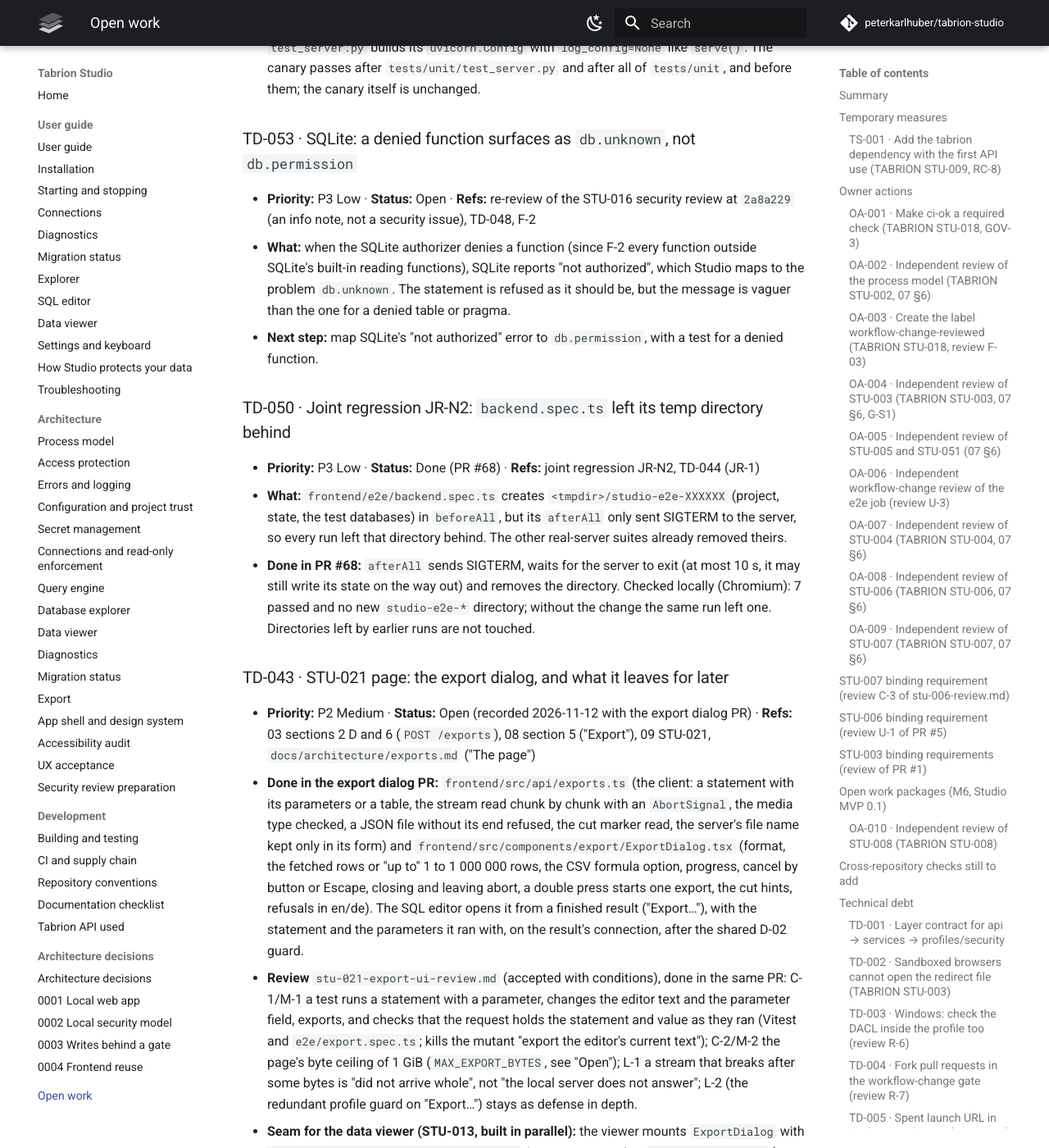
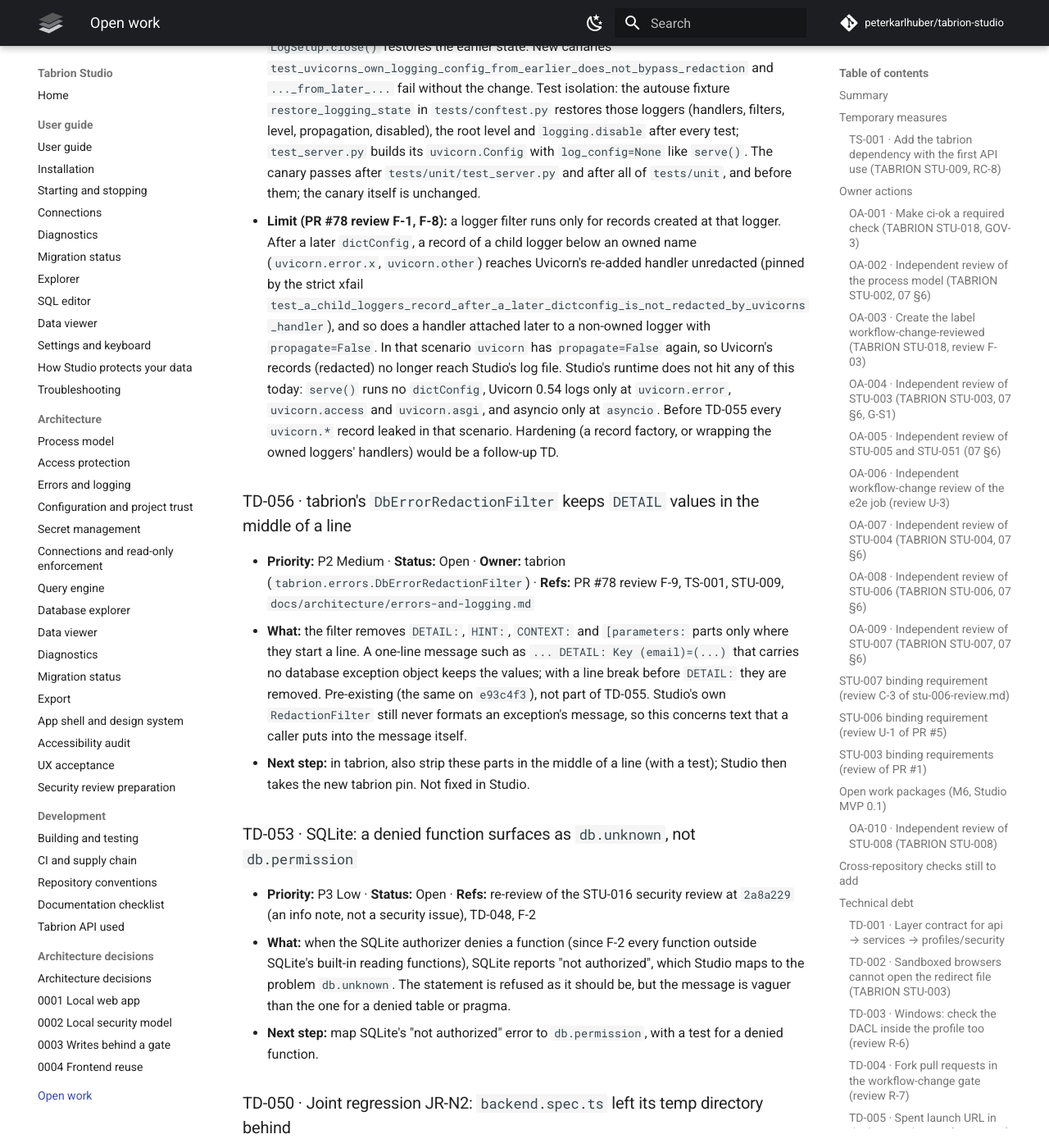
Before and after one commit to peterkarlhuber/tabrion-studio, an MkDocs documentation site: the page built from docs/TODO.md, in a window 1280 px wide and 1400 px high, scrolled down 60869 px. Shown: the whole window at 82% size. Built offline with MkDocs 1.6.1 and Material for MkDocs 9.7.7, drawn with Linux system fonts in a browser that asks for light colours; comment, search, counter and statistics services are not loaded; some of the changed text lies outside the part shown.

Commit message:
TD-055 review (PR #78): narrow the logger-filter claim, pin its limit, TD-056
F-1: the docstring and errors-and-logging.md now promise redaction only for
records logged at the owned loggers; TD-055 records the child-logger and
later-handler limit and F-8, pinned by a strict xfail canary.
F-3: the paragraph moves below the handler table. F-4: TODO names PR #78.
F-5: a unit test keeps the fixture's list equal to OWNED_LOGGERS.
F-9: TD-056 (tabrion's DbErrorRedactionFilter keeps mid-line DETAIL values).

Co-Authored-By: Claude Opus 5.5 <noreply@anthropic.com>
Claude-Session: https://claude.ai/code/session_011tY7TC7Nu5VGro3DJGJcv8

```diff
--- a/docs/TODO.md
+++ b/docs/TODO.md
@@ -71,7 +71,8 @@
 | TD-046 STU-050 UX acceptance: what the MVP does not meet yet (start page project chooser, the copyable migration command, status bar and switcher facts, QA-S1, the editor's completion list, the explorer's layout; `docs/architecture/ux-acceptance.md` B-1..B-7) | P2 | Open (STU-050 PR) |
 | TD-048 STU-016 review F-1..F-3 (read-only path, SQLite functions, PostgreSQL side-effect functions): the re-review, the owner's choices and the limits that stay | P0 | Done (PR #66; independent re-review accepted at `2a8a229`) |
 | TD-050 Joint regression JR-N2: the real-server suite `e2e/backend.spec.ts` left a `studio-e2e-*` directory in the temp folder after every run (its `afterAll` only stopped the server) | P3 | Done (PR #68) |
-| TD-055 Test order: the canary `test_a_failing_lifespan_of_any_app_logs_no_traceback_text` failed after `tests/unit/test_server.py`, whose default `uvicorn.Config` left Uvicorn's own logging config (stderr handler, `propagate=False`) in the process; Studio's redaction now takes over Uvicorn's and asyncio's loggers, and every test restores their state | P2 | Done (canary-order PR) |
+| TD-055 Test order: the canary `test_a_failing_lifespan_of_any_app_logs_no_traceback_text` failed after `tests/unit/test_server.py`, whose default `uvicorn.Config` left Uvicorn's own logging config (stderr handler, `propagate=False`) in the process; Studio's redaction now takes over Uvicorn's and asyncio's loggers, and every test restores their state; left: records of child loggers after a later `dictConfig` (not hit by `serve()`) | P2 | Done (PR #78) |
+| TD-056 tabrion's `DbErrorRedactionFilter` strips `DETAIL:` (with `HINT:`, `CONTEXT:`) only where it starts a line: a one-line message with `DETAIL:` in the middle and no database exception object keeps its values (owner: tabrion; PR #78 review F-9) | P2 | Open |
 | TD-053 A SQLite function denied by the authorizer surfaces as `db.unknown` ("not authorized") instead of `db.permission`, a vaguer message (re-review of STU-016, not a security issue) | P3 | Open |
 | STU-016 independent review F-4, F-8, F-9: request body caps enforced while the body streams in (`security/body.py`), every control request except GET/HEAD of the proof path needs the control token and no dot segments in `/api/*` paths, `security-review-prep.md` updated with the review's outcome and the pending owner decisions (F-5/TD-033, F-6/TD-031, F-7/T-16) | P1 | Done (PR #65); independent re-review accepted at `2a8a229` |
 
@@ -363,7 +364,7 @@ merge after OA-004.
 | WP | Title | Priority | Depends on | Note |
 |---|---|---|---|---|
 | TABRION STU-003 | Access protection (launch token, cookie, Host/Origin, CSP, `no-store`) | P0 | STU-002 | Done (PR #4, review accepted) |
-| TABRION STU-004 | Problem JSON and logging | P1 | STU-001, TAB-038 | Done (PR #7, OA-007 accepted; C-1 done in PR #9): Problem JSON for every error, redacting rotating logs, request log without query strings; canary tests STU-T-008/-009. No tabrion dependency (RC-8): database kinds mirrored until STU-009 (TS-001). TD-055 (canary-order PR): redaction takes over Uvicorn's and asyncio's loggers |
+| TABRION STU-004 | Problem JSON and logging | P1 | STU-001, TAB-038 | Done (PR #7, OA-007 accepted; C-1 done in PR #9): Problem JSON for every error, redacting rotating logs, request log without query strings; canary tests STU-T-008/-009. No tabrion dependency (RC-8): database kinds mirrored until STU-009 (TS-001). TD-055 (PR #78): redaction takes over Uvicorn's and asyncio's loggers |
 | TABRION STU-005 | App shell, design system, i18n de/en | P1 | STU-001 | Done (PR #5, review accepted): shell, `--tb-` tokens, de/en, logo; axe without serious/critical (jsdom in `frontend unit`, Chromium with contrast in `e2e`) and the token contrast test light/dark |
 | TABRION QA-9 | E2E framework (Playwright + axe) | P1 | STU-001 | Acceptance met in the QA-9 PR: smoke and axe green, and the network log shows 0 foreign hosts (SQ-08; `e2e/network.spec.ts` over every harness view, dialog and notice, and the real server in `backend.spec.ts`). QA-9 is closed with this PR (`stu-pr12-14-review.md`: accepted with condition C-1, the merge of master with CI green). The listener sits on the browser context (review L-1). The platforms e2e smoke (05 §3.5, `platforms.yml`), Firefox and WebKit belong to STU-050 (doc 07, doc 09); both change `.github/` and need a workflow-change review (TD-007). Review I-1 (visit the wizard steps, the settings forms after a change and the delete dialog too) is open |
 | TABRION STU-006 | Configuration, profiles, project trust | P1 | STU-004 | Done (PR #8, OA-008 accepted; C-1, C-2 done in PR #9): TOML schema v1, project trust (STU-T-016/-017), D-01 wired and meeting U-1. Reads only; writing profiles and settings comes with STU-008, `log_sql` takes effect with STU-011 |
@@ -1283,7 +1284,7 @@ and the server-side write flag (STU-ADR-0003) leave room for it.
 
 ### TD-055 · Test order: Uvicorn's logging config leaked from `test_server.py` into the lifespan canary
 
-- **Priority:** P2 Medium · **Status:** Done (canary-order PR) · **Refs:** TABRION STU-004 (T-05, STU-T-009),
+- **Priority:** P2 Medium · **Status:** Done (PR #78) · **Refs:** TABRION STU-004 (T-05, STU-T-009),
   `tests/security/test_canary.py`, `docs/architecture/errors-and-logging.md` ("Logging")
 - **What:** `test_a_failing_lifespan_of_any_app_logs_no_traceback_text` passed alone and in CI's order but failed
   after `tests/unit` (1 failed / 528 passed on `36702c6`). Cause: `test_info_file_is_withdrawn_before_the_shutdown`
@@ -1305,6 +1306,27 @@ and the server-side write flag (STU-ADR-0003) leave room for it.
   loggers (handlers, filters, level, propagation, disabled), the root level and `logging.disable` after every test;
   `test_server.py` builds its `uvicorn.Config` with `log_config=None` like `serve()`. The canary passes after
   `tests/unit/test_server.py` and after all of `tests/unit`, and before them; the canary itself is unchanged.
+- **Limit (PR #78 review F-1, F-8):** a logger filter runs only for records created at that logger. After a later
+  `dictConfig`, a record of a child logger below an owned name (`uvicorn.error.x`, `uvicorn.other`) reaches
+  Uvicorn's re-added handler unredacted (pinned by the strict xfail
+  `test_a_child_loggers_record_after_a_later_dictconfig_is_not_redacted_by_uvicorns_handler`), and so does a handler
+  attached later to a non-owned logger with `propagate=False`. In that scenario `uvicorn` has `propagate=False` again,
+  so Uvicorn's records (redacted) no longer reach Studio's log file. Studio's runtime does not hit any of this today:
+  `serve()` runs no `dictConfig`, Uvicorn 0.54 logs only at `uvicorn.error`, `uvicorn.access` and `uvicorn.asgi`, and
+  asyncio only at `asyncio`. Before TD-055 every `uvicorn.*` record leaked in that scenario. Hardening (a record
+  factory, or wrapping the owned loggers' handlers) would be a follow-up TD.
+
+### TD-056 · tabrion's `DbErrorRedactionFilter` keeps `DETAIL` values in the middle of a line
+
+- **Priority:** P2 Medium · **Status:** Open · **Owner:** tabrion (`tabrion.errors.DbErrorRedactionFilter`) ·
+  **Refs:** PR #78 review F-9, TS-001, STU-009, `docs/architecture/errors-and-logging.md`
+- **What:** the filter removes `DETAIL:`, `HINT:`, `CONTEXT:` and `[parameters:` parts only where they start a line.
+  A one-line message such as `... DETAIL: Key (email)=(...)` that carries no database exception object keeps the
+  values; with a line break before `DETAIL:` they are removed. Pre-existing (the same on `e93c4f3`), not part of
+  TD-055. Studio's own `RedactionFilter` still never formats an exception's message, so this concerns text that a
+  caller puts into the message itself.
+- **Next step:** in tabrion, also strip these parts in the middle of a line (with a test); Studio then takes the new
+  tabrion pin. Not fixed in Studio.
 
 ### TD-053 · SQLite: a denied function surfaces as `db.unknown`, not `db.permission`
 
```
Also changed, not shown: docs/architecture/errors-and-logging.md (+13 -8 lines), 3 other files.
